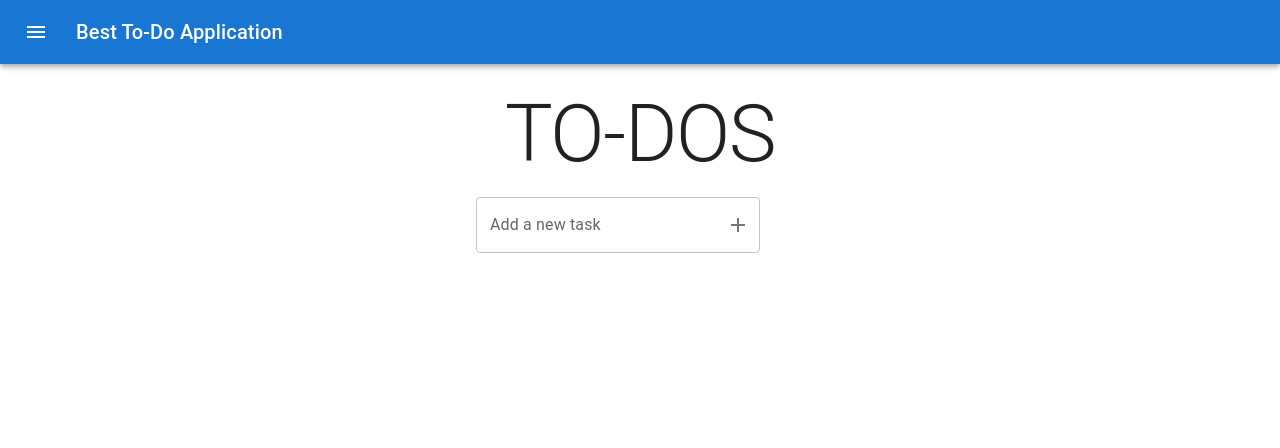
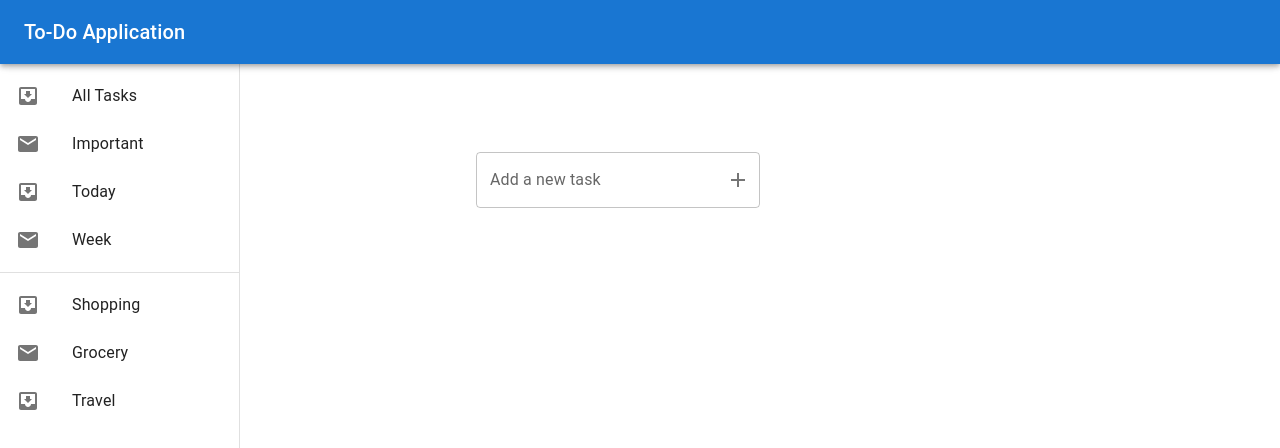
Before and after one commit to Manjil-Thapa/todo-react-app, a React (Vite) app: page / in a window 1280 px wide. Shown: the top 448 px of the page. Built offline with nearby package versions, Linux system fonts and the light colour scheme.

Commit message:
added left drawer

```diff
--- a/src/App.jsx
+++ b/src/App.jsx
@@ -2,13 +2,13 @@
 import './App.css';
 import { CssBaseline } from '@mui/material';
 import TodoList from './components/TodoList';
-import NavBar from './NavBar';
+import MainDrawer from './components/LeftDrawer';
 
 function App() {
   return (
     <>
       <CssBaseline />
-      <NavBar />
+      <MainDrawer />
       {/* remove default styles */}
       <TodoList />
     </>
--- /dev/null
+++ b/src/components/LeftDrawer.jsx
@@ -0,0 +1,78 @@
+import * as React from 'react';
+import Box from '@mui/material/Box';
+import Drawer from '@mui/material/Drawer';
+import AppBar from '@mui/material/AppBar';
+import CssBaseline from '@mui/material/CssBaseline';
+import Toolbar from '@mui/material/Toolbar';
+import List from '@mui/material/List';
+import Typography from '@mui/material/Typography';
+import Divider from '@mui/material/Divider';
+import ListItem from '@mui/material/ListItem';
+import ListItemButton from '@mui/material/ListItemButton';
+import ListItemIcon from '@mui/material/ListItemIcon';
+import ListItemText from '@mui/material/ListItemText';
+import InboxIcon from '@mui/icons-material/MoveToInbox';
+import MailIcon from '@mui/icons-material/Mail';
+
+const drawerWidth = 240;
+
+export default function MainDrawer() {
+  return (
+    <Box sx={{ display: 'flex' }}>
+      <CssBaseline />
+      <AppBar
+        position='fixed'
+        sx={{ zIndex: theme => theme.zIndex.drawer + 1 }}
+      >
+        <Toolbar>
+          <Typography variant='h6' noWrap component='div'>
+            To-Do Application
+          </Typography>
+        </Toolbar>
+      </AppBar>
+      <Drawer
+        variant='permanent'
+        sx={{
+          width: drawerWidth,
+          flexShrink: 0,
+          [`& .MuiDrawer-paper`]: {
+            width: drawerWidth,
+            boxSizing: 'border-box',
+          },
+        }}
+      >
+        <Toolbar />
+        <Box sx={{ overflow: 'auto' }}>
+          <List>
+            {['All Tasks', 'Important', 'Today', 'Week'].map((text, index) => (
+              <ListItem key={text} disablePadding>
+                <ListItemButton>
+                  <ListItemIcon>
+                    {index % 2 === 0 ? <InboxIcon /> : <MailIcon />}
+                  </ListItemIcon>
+                  <ListItemText primary={text} />
+                </ListItemButton>
+              </ListItem>
+            ))}
+          </List>
+          <Divider />
+          <List>
+            {['Shopping', 'Grocery', 'Travel'].map((text, index) => (
+              <ListItem key={text} disablePadding>
+                <ListItemButton>
+                  <ListItemIcon>
+                    {index % 2 === 0 ? <InboxIcon /> : <MailIcon />}
+                  </ListItemIcon>
+                  <ListItemText primary={text} />
+                </ListItemButton>
+              </ListItem>
+            ))}
+          </List>
+        </Box>
+      </Drawer>
+      <Box component='main' sx={{ flexGrow: 1, p: 3 }}>
+        <Toolbar />
+      </Box>
+    </Box>
+  );
+}
--- a/src/components/TodoItem.jsx
+++ b/src/components/TodoItem.jsx
@@ -1,20 +1,20 @@
 import {
+  Button,
   ListItem,
   ListItemButton,
   ListItemIcon,
   ListItemText,
   IconButton,
   Checkbox,
+  Dialog,
+  DialogTitle,
+  DialogActions,
   DialogContent,
   DialogContentText,
 } from '@mui/material';
 import DeleteIcon from '@mui/icons-material/Delete';
 import EditIcon from '@mui/icons-material/Edit';
 import { useState } from 'react';
-import Dialog from '@mui/material/Dialog';
-import DialogTitle from '@mui/material/DialogTitle';
-import DialogActions from '@mui/material/DialogActions';
-import Button from '@mui/material/Button';
 
 function TodoItem({ todo, removeItem, toggleItem, editItem }) {
   const labelId = `checkbox-list-label-${todo.id}`;
@@ -30,8 +30,8 @@
   };
 
   const handleDeleteConfirmation = () => {
+    removeItem(todo.id);
     setOpenDeleteDialog(false);
-    removeItem(todo);
   };
 
   const editTask = () => {
@@ -39,7 +39,7 @@
   };
   const handleEditConfirmation = () => {
     setOpenEditDialog(false);
-    editItem(todo);
+    editItem(todo.id);
   };
 
   return (
--- a/src/components/TodoList.jsx
+++ b/src/components/TodoList.jsx
@@ -18,12 +18,11 @@
   }, [todos]);
 
   const removeTask = id => {
-    // setTodos(prevTodos => {
-    //   return prevTodos.filter(todo => {
-    //     return todo.id !== id;
-    //   });
-    // });
-    console.log('Deleting task');
+    setTodos(prevTodos => {
+      return prevTodos.filter(todo => {
+        return todo.id !== id;
+      });
+    });
   };
 
   const toggleTask = id => {
@@ -61,13 +60,6 @@
         m: 3,
       }}
     >
-      <Typography
-        variant='h1'
-        component='h2'
-        sx={{ flexGrow: 1, fontSize: 80 }}
-      >
-        TO-DOS
-      </Typography>
       <List sx={{ width: '100%', maxWidth: 360, bgcolor: 'background.paper' }}>
         <TodoForm addTask={addTask} />
         {todos.map(todo => {
```
Also changed, not shown: src/components/DeleteModal.jsx (deleted, +0 -57 lines).
